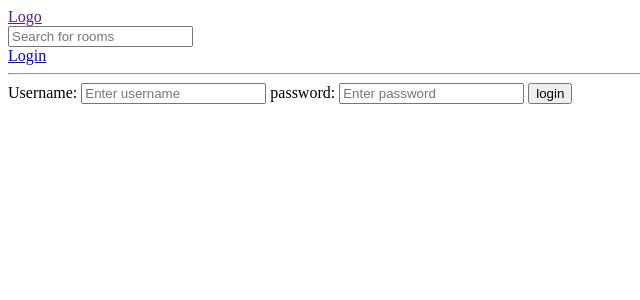
After one commit to neerajmanivarnan/custom-discord-clone, a Django app: page /login in a window 1280 px wide. The commit adds this page. Shown: the top 300 px of the page, without its empty margins (0-640 px from the left). Run offline with Django 4.2, Linux system fonts and the light colour scheme.

Commit message:
user login partially implemented

```diff
--- /dev/null
+++ b/base/templates/base/login_reg.html
@@ -0,0 +1,18 @@
+{% extends 'main.html' %}
+
+
+{% block content %}
+
+<div>
+    <form action="" method="post">
+        {% csrf_token %}
+        <label for="username">Username: </label>
+        <input type="text" name ="username" placeholder="Enter username">
+        <label for="password">password: </label>
+        <input type="password" name ="password" placeholder="Enter password">
+        <input type="submit" value="login">
+    </form>
+</div>
+
+
+{% endblock content %}
--- a/base/urls.py
+++ b/base/urls.py
@@ -2,6 +2,7 @@ from django.urls import path
 from . import views
 
 urlpatterns=[
+    path('login',views.loginPage,name='login'),
     path('',views.home,name='home'),
     path('room/<str:pk>/',views.room,name='room'),
     path('create-room/',views.createRoom,name='create-room'),
--- a/base/views.py
+++ b/base/views.py
@@ -1,14 +1,29 @@
 from django.shortcuts import render,redirect
+from django.contrib.auth.models import User
 from django.http import HttpResponse
 from .models import Room,Topic
 from .forms import RoomForm
 from django.db.models import Q
+from django.contrib import messages
 
 # rooms = [
 #     {'id' : '1','name':'Learn Python'},
 #     {'id' : '2','name':'Spring Boot'},
 #     {'id' : '3','name':'Learn React'}
 # ]
+
+
+def loginPage(request):
+    if request.method == 'POST':
+        username = request.POST.get('username')
+        password = request.POST.get('password')
+
+        try:
+            user = User.objects.get(username=username)
+        except:
+            messages.error(request,'User not found')
+    context={}
+    return render(request,'base/login_reg.html',context)
 
 def home(request):
     count =0
--- a/templates/main.html
+++ b/templates/main.html
@@ -10,7 +10,16 @@
 <body>
     {% include 'navigation.html' %}
 
+    {% if messages %}
+<ul class="messages">
+    {% for message in messages %}
+    <li{% if message.tags %} class="{{ message.tags }}"{% endif %}>{{ message }}</li>
+    {% endfor %}
+</ul>
+{% endif %}
+
     {% block content%}
+
 
 
 
--- a/templates/navigation.html
+++ b/templates/navigation.html
@@ -5,4 +5,7 @@
 <form action="{% url 'home' %}" method="get">
     <input type="text" name="q" placeholder="Search for rooms"/>
 </form>
+
+<a href="{% url 'login' %}">Login</a>
+
 <hr>
```
